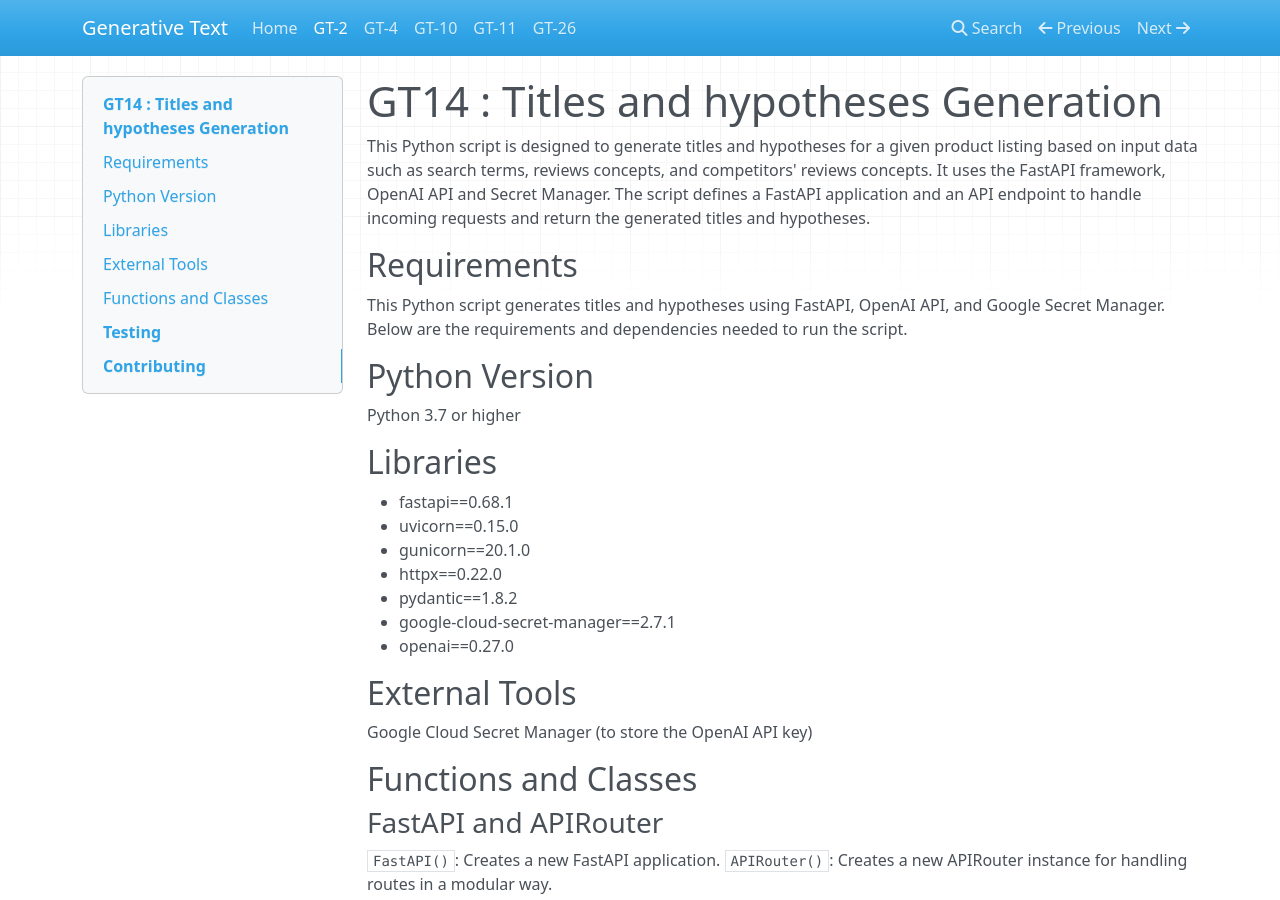
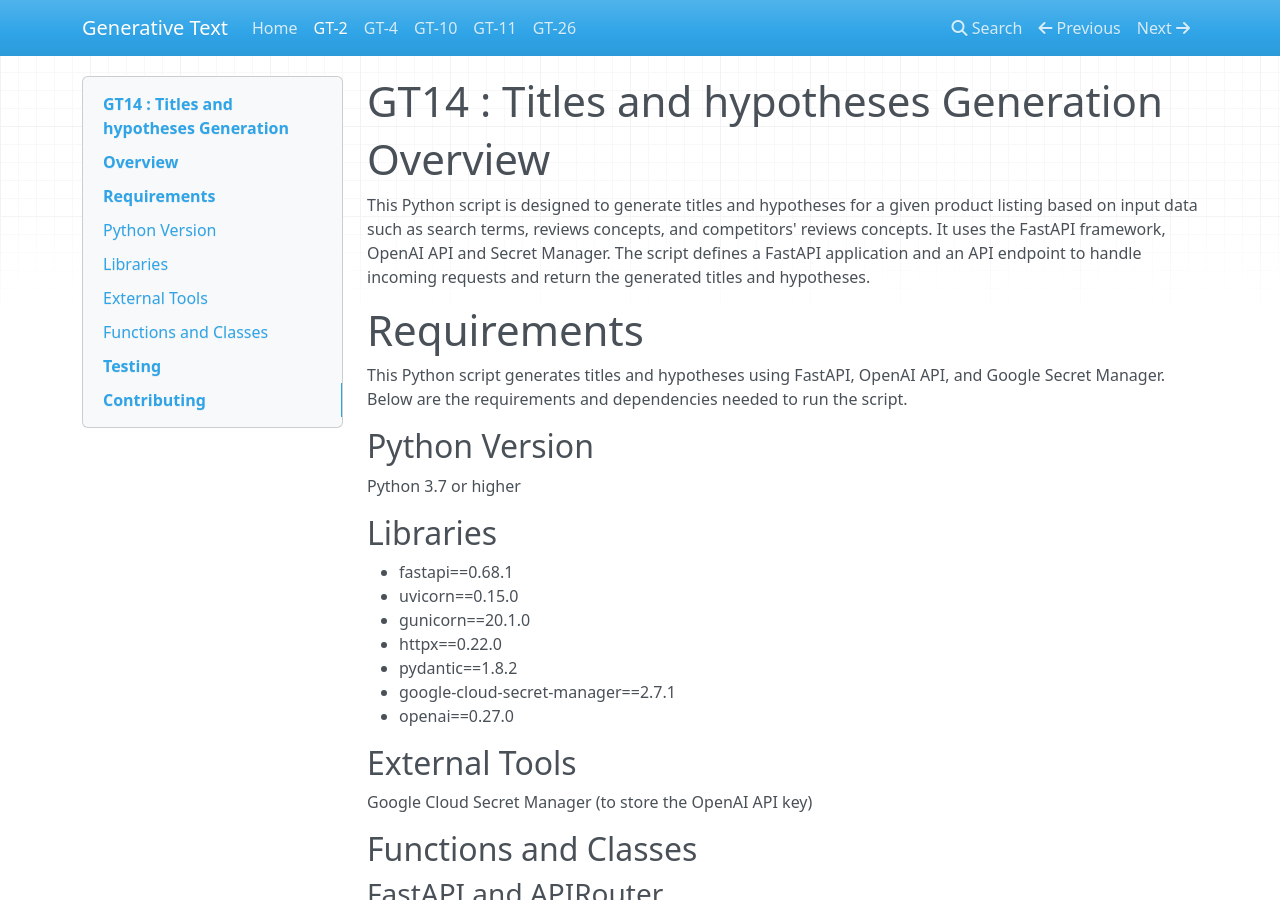
Before and after one commit to emanuelcohal/MKdocs, an MkDocs documentation site: the page built from docs/GT-2.md, in a window 1280 px wide and 900 px high. Built offline with MkDocs 1.6.1, drawn with Linux system fonts in a browser that asks for light colours; nearby versions of some CDN libraries.

Commit message:
Update READMEs

```diff
--- a/docs/GT-2.md
+++ b/docs/GT-2.md
@@ -1,8 +1,10 @@
 # GT14 : Titles and hypotheses Generation
+
+# Overview
 
 This Python script is designed to generate titles and hypotheses for a given product listing based on input data such as search terms, reviews concepts, and competitors' reviews concepts. It uses the FastAPI framework, OpenAI API and Secret Manager. The script defines a FastAPI application and an API endpoint to handle incoming requests and return the generated titles and hypotheses.
 
-## Requirements
+# Requirements
 
 This Python script generates titles and hypotheses using FastAPI, OpenAI API, and Google Secret Manager. Below are the requirements and dependencies needed to run the script.
 
```
